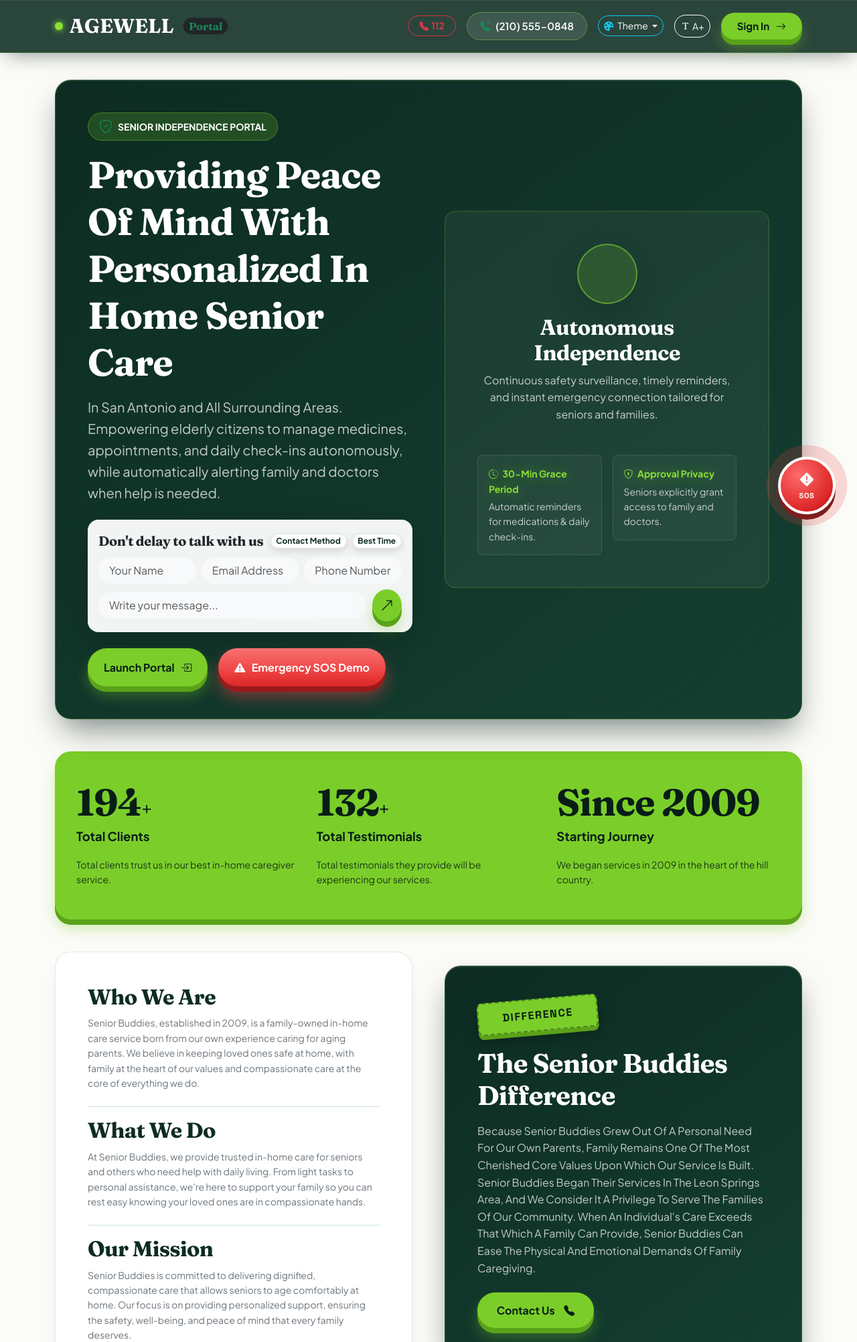
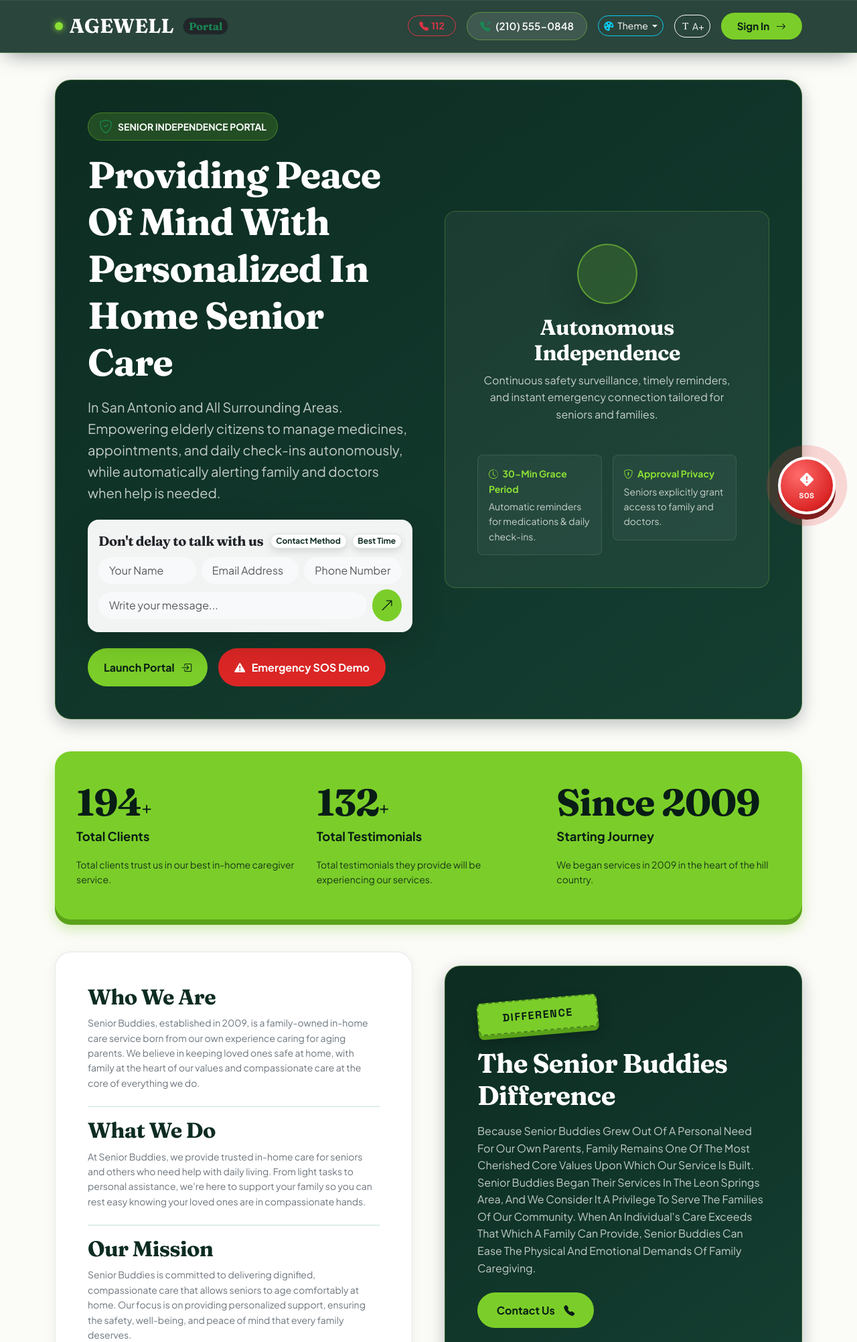
Before and after one commit to ARIPRAKASH32/AGEWELL, a Flask app: page / in a window 1280 px wide. Shown: the top 2004 px of the page at 67% size. Run offline with Flask 3, Linux system fonts and the light colour scheme.

Commit message:
feat(ui): completely remove 3D perspective, tilt, and effects across all containers

```diff
--- a/static/css/style.css
+++ b/static/css/style.css
@@ -117,55 +117,40 @@ h1, h2, h3, .font-serif {
   box-shadow: 0 4px 12px rgba(0, 0, 0, 0.12);
 }
 
-/* 3D Global Perspective */
+/* Perspective & Global Cards */
 .perspective-container {
-  perspective: 1200px;
+  perspective: none;
 }
 
-/* 3D Cards */
+/* Standard Clean Cards */
 .card-3d {
   background: #ffffff;
   border-radius: 24px;
   border: 1px solid var(--surface-border);
-  box-shadow: var(--shadow-card-3d);
-  transition: transform 0.28s cubic-bezier(0.2, 0.8, 0.2, 1), box-shadow 0.28s ease, border-color 0.28s ease;
-  transform-style: preserve-3d;
+  box-shadow: 0 4px 20px rgba(13, 44, 34, 0.06);
   position: relative;
   overflow: hidden;
-  --mouse-x: 50%;
-  --mouse-y: 50%;
 }
 
 .card-3d::after {
-  content: "";
-  position: absolute;
-  inset: 0;
-  background: radial-gradient(420px circle at var(--mouse-x) var(--mouse-y), rgba(139, 224, 52, 0.14), transparent 60%);
-  opacity: 0;
-  transition: opacity 0.3s ease;
-  pointer-events: none;
-  z-index: 1;
-}
-
-.card-3d:hover::after {
-  opacity: 1;
+  display: none;
 }
 
 .card-3d:hover {
-  transform: translateY(-6px) scale(1.006);
-  box-shadow: 0 28px 50px -12px rgba(13, 44, 34, 0.18), 0 0 22px rgba(123, 206, 41, 0.16);
-  border-color: rgba(123, 206, 41, 0.4);
+  transform: none;
+  box-shadow: 0 6px 24px rgba(13, 44, 34, 0.09);
+  border-color: var(--surface-border);
 }
 
 .card-3d:active {
-  transform: translateY(-2px) scale(0.995);
+  transform: none;
 }
 
 .card-3d-forest {
   background: linear-gradient(145deg, var(--primary-900) 0%, var(--primary-800) 100%);
   color: #ffffff;
   border: 1px solid rgba(139, 224, 52, 0.25);
-  box-shadow: 0 20px 40px -10px rgba(8, 29, 22, 0.5);
+  box-shadow: 0 8px 24px rgba(8, 29, 22, 0.25);
 }
 
 .card-3d-forest h1,
@@ -182,7 +167,7 @@ h1, h2, h3, .font-serif {
 .card-3d-forest .display-2.text-lime,
 .card-3d-forest .display-1.text-lime {
   color: #8be034 !important;
-  text-shadow: 0 0 20px rgba(139, 224, 52, 0.6);
+  text-shadow: none;
 }
 
 .card-3d-forest .text-white-50 {
@@ -190,22 +175,22 @@ h1, h2, h3, .font-serif {
 }
 
 .card-3d-forest:hover {
-  transform: translateY(-8px) scale(1.01);
-  box-shadow: 0 30px 60px -15px rgba(8, 29, 22, 0.7), 0 0 25px rgba(123, 206, 41, 0.2);
+  transform: none;
+  box-shadow: 0 8px 24px rgba(8, 29, 22, 0.3);
 }
 
 .card-3d-lime {
   background: linear-gradient(135deg, var(--accent-500) 0%, var(--accent-400) 100%);
   color: var(--primary-950);
   border: none;
-  box-shadow: var(--shadow-3d-accent);
+  box-shadow: 0 4px 16px rgba(123, 206, 41, 0.25);
 }
 
 .card-3d-lime h1, .card-3d-lime h2, .card-3d-lime h3 {
   color: var(--primary-950);
 }
 
-/* 3D Tactile Buttons */
+/* Tactile Buttons */
 .btn-3d {
   display: inline-flex;
   align-items: center;
@@ -217,8 +202,7 @@ h1, h2, h3, .font-serif {
   padding: 0.85rem 1.8rem;
   border: none;
   cursor: pointer;
-  transform: translateZ(0);
-  transition: all 0.15s ease-out;
+  transition: opacity 0.2s ease, background-color 0.2s ease;
   user-select: none;
   text-align: center;
 }
@@ -226,56 +210,56 @@ h1, h2, h3, .font-serif {
 .btn-3d-lime {
   background: var(--accent-500);
   color: var(--primary-950) !important;
-  box-shadow: var(--shadow-3d-accent);
+  box-shadow: none;
 }
 
 .btn-3d-lime:hover {
   background: var(--accent-400);
-  transform: translateY(-2px);
-  box-shadow: 0 10px 0 #5aa219, 0 18px 25px rgba(123, 206, 41, 0.45);
+  transform: none;
+  box-shadow: none;
 }
 
 .btn-3d-lime:active {
-  transform: translateY(6px);
-  box-shadow: 0 2px 0 #5aa219, 0 5px 10px rgba(123, 206, 41, 0.3);
+  transform: none;
+  box-shadow: none;
+  opacity: 0.9;
 }
 
 .btn-3d-forest {
   background: var(--primary-800);
   color: #ffffff !important;
-  box-shadow: var(--shadow-3d-primary);
+  box-shadow: none;
 }
 
 .btn-3d-forest:hover {
   background: var(--primary-700);
-  color: #ffffff !important;
-  transform: translateY(-2px);
-  box-shadow: 0 10px 0 #081d16, 0 18px 25px rgba(13, 44, 34, 0.45);
+  transform: none;
+  box-shadow: none;
 }
 
 .btn-3d-forest:active {
-  transform: translateY(6px);
-  box-shadow: 0 2px 0 #081d16, 0 5px 10px rgba(13, 44, 34, 0.3);
+  transform: none;
+  box-shadow: none;
+  opacity: 0.9;
 }
 
-/* 3D Danger / SOS Tactile Button */
+/* Danger / SOS Button */
 .btn-3d-danger {
-  background: linear-gradient(180deg, #f87171 0%, var(--danger-500) 60%, var(--danger-600) 100%);
+  background: var(--danger-600);
   color: #ffffff !important;
-  box-shadow: var(--shadow-3d-danger);
-  position: relative;
-  overflow: hidden;
+  box-shadow: none;
 }
 
 .btn-3d-danger:hover {
-  background: linear-gradient(180deg, #fb7185 0%, var(--danger-500) 100%);
-  transform: translateY(-3px) scale(1.02);
-  box-shadow: 0 11px 0 #991b1b, 0 20px 35px rgba(239, 68, 68, 0.65);
+  background: var(--danger-500);
+  transform: none;
+  box-shadow: none;
 }
 
 .btn-3d-danger:active {
-  transform: translateY(6px);
-  box-shadow: 0 2px 0 #991b1b, 0 5px 10px rgba(239, 68, 68, 0.4);
+  transform: none;
+  box-shadow: none;
+  opacity: 0.9;
 }
 
 /* Persistent Floating 3D SOS Beacon */
@@ -518,8 +502,7 @@ h1, h2, h3, .font-serif {
 }
 
 .medicine-card-3d:hover {
-  transform: translateY(-5px);
-  box-shadow: 0 16px 30px rgba(0, 0, 0, 0.08);
+  box-shadow: 0 8px 20px rgba(0, 0, 0, 0.06);
   border-color: var(--accent-400);
 }
 
@@ -629,7 +612,7 @@ h1, h2, h3, .font-serif {
   background: var(--accent-500);
   color: var(--primary-950);
   border: none;
-  box-shadow: var(--shadow-3d-accent);
+  box-shadow: 0 4px 16px rgba(123, 206, 41, 0.25);
 }
 
 .service-num-card.active-lime .num-badge {
@@ -648,62 +631,18 @@ h1, h2, h3, .font-serif {
   box-shadow: 0 8px 18px rgba(13, 44, 34, 0.08);
 }
 
-.demo-account-btn:active {
-  transform: translateY(0);
+.demo-account-btn {
+  cursor: pointer;
+  transition: border-color 0.2s ease, background-color 0.2s ease;
+}
+
+.demo-account-btn:hover {
+  border-color: var(--accent-500) !important;
 }
 
 .form-control:focus {
   box-shadow: 0 0 0 3px rgba(123, 206, 41, 0.28) !important;
   background-color: #ffffff !important;
-}
-
-/* Futuristic Page Entrance & Scroll-Triggered 3D Reveals */
-@keyframes pageFadeIn {
-  from {
-    opacity: 0;
-    transform: translateY(10px);
-  }
-  to {
-    opacity: 1;
-    transform: translateY(0);
-  }
-}
-
-main {
-  animation: pageFadeIn 0.45s cubic-bezier(0.2, 0.8, 0.2, 1) both;
-}
-
-.reveal-3d {
-  opacity: 0;
-  transform: translateY(24px) scale(0.985);
-  transition: opacity 0.6s cubic-bezier(0.2, 0.8, 0.2, 1), transform 0.6s cubic-bezier(0.2, 0.8, 0.2, 1);
-  will-change: opacity, transform;
-}
-
-.reveal-3d.is-visible {
-  opacity: 1;
-  transform: translateY(0) scale(1);
-}
-
-/* Dark Glassmorphism Specular Edge Highlight */
-.card-3d-forest {
-  backdrop-filter: blur(16px);
-  -webkit-backdrop-filter: blur(16px);
-  box-shadow: 0 24px 48px -12px rgba(8, 29, 22, 0.55), inset 0 1px 0 rgba(255, 255, 255, 0.12);
-}
-
-/* Reduced Motion Accessibility */
-@media (prefers-reduced-motion: reduce) {
-  main,
-  .reveal-3d,
-  .card-3d,
-  .btn-3d,
-  .demo-account-btn {
-    animation: none !important;
-    transition: none !important;
-    transform: none !important;
-    opacity: 1 !important;
-  }
 }
 
 @media (max-width: 768px) {
--- a/static/js/main.js
+++ b/static/js/main.js
@@ -1,38 +1,13 @@
 // AGEWELL Senior Independence Portal - Main Client Script
 
 document.addEventListener('DOMContentLoaded', () => {
-  init3DTilt();
   initVoiceAssistant();
   initAccessibilityControls();
   initNotificationPolling();
+  initTheme();
 });
 
-// 1. 3D Tilt Effect on cards
-function init3DTilt() {
-  const cards = document.querySelectorAll('.card-3d, .medicine-card-3d, .service-num-card');
-
-  cards.forEach(card => {
-    card.addEventListener('mousemove', (e) => {
-      const rect = card.getBoundingClientRect();
-      const x = e.clientX - rect.left;
-      const y = e.clientY - rect.top;
-
-      const centerX = rect.width / 2;
-      const centerY = rect.height / 2;
-
-      const rotateX = ((y - centerY) / centerY) * -7;
-      const rotateY = ((x - centerX) / centerX) * 7;
-
-      card.style.transform = `perspective(1000px) rotateX(${rotateX}deg) rotateY(${rotateY}deg) scale3d(1.02, 1.02, 1.02)`;
-    });
-
-    card.addEventListener('mouseleave', () => {
-      card.style.transform = 'perspective(1000px) rotateX(0deg) rotateY(0deg) scale3d(1, 1, 1)';
-    });
-  });
-}
-
-// 2. Web Audio Synthesizer for alerts
+// 1. Web Audio Synthesizer for alerts
 function playTone(type) {
   try {
     const ctx = new (window.AudioContext || window.webkitAudioContext)();
@@ -192,7 +167,7 @@ function fillDemoLogin(role, autoSubmit = false) {
   }
 }
 
-// 8. Dynamic Theme Switcher System
+// 7. Dynamic Theme Switcher System
 function initTheme() {
   const savedTheme = localStorage.getItem('agewell_theme') || 'forest';
   setAppTheme(savedTheme, false);
@@ -209,51 +184,3 @@ window.setAppTheme = function(themeName, save = true) {
     playTone('success');
   }
 };
-
-// 9. Global Interactive 3D Container Spotlight & Touch Physics
-function initInteractive3DCards() {
-  const cards = document.querySelectorAll('.card-3d, .service-num-card');
-  cards.forEach((card) => {
-    card.addEventListener('pointermove', (e) => {
-      const rect = card.getBoundingClientRect();
-      const x = e.clientX - rect.left;
-      const y = e.clientY - rect.top;
-      card.style.setProperty('--mouse-x', `${x}px`);
-      card.style.setProperty('--mouse-y', `${y}px`);
-    });
-  });
-}
-
-// 10. Scroll-Triggered 3D Reveals (GPU-Accelerated)
-function initScrollReveals() {
-  const targets = document.querySelectorAll('.card-3d, .service-num-card');
-  if (!targets.length || !('IntersectionObserver' in window)) return;
-
-  const observer = new IntersectionObserver(
-    (entries) => {
-      entries.forEach((entry) => {
-        if (entry.isIntersecting) {
-          entry.target.classList.add('is-visible');
-          observer.unobserve(entry.target);
-        }
-      });
-    },
-    { threshold: 0.08, rootMargin: '0px 0px -30px 0px' }
-  );
-
-  targets.forEach((el) => {
-    const rect = el.getBoundingClientRect();
-    if (rect.top < window.innerHeight) {
-      el.classList.add('is-visible');
-    } else {
-      el.classList.add('reveal-3d');
-      observer.observe(el);
-    }
-  });
-}
-
-document.addEventListener('DOMContentLoaded', () => {
-  initTheme();
-  initInteractive3DCards();
-  initScrollReveals();
-});
```
